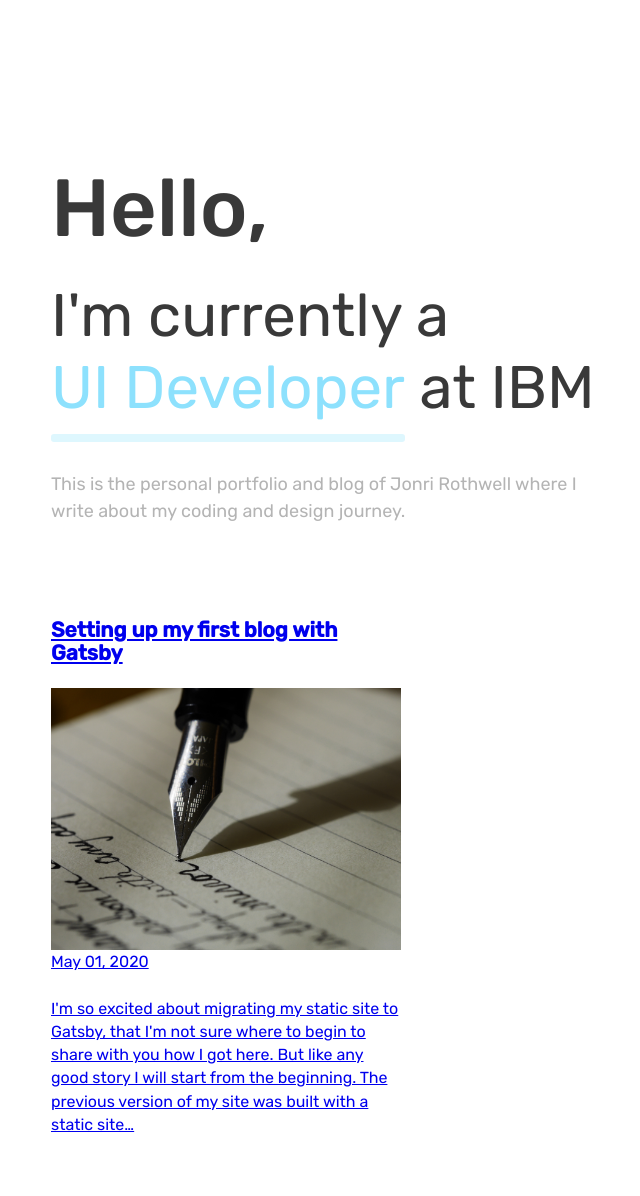
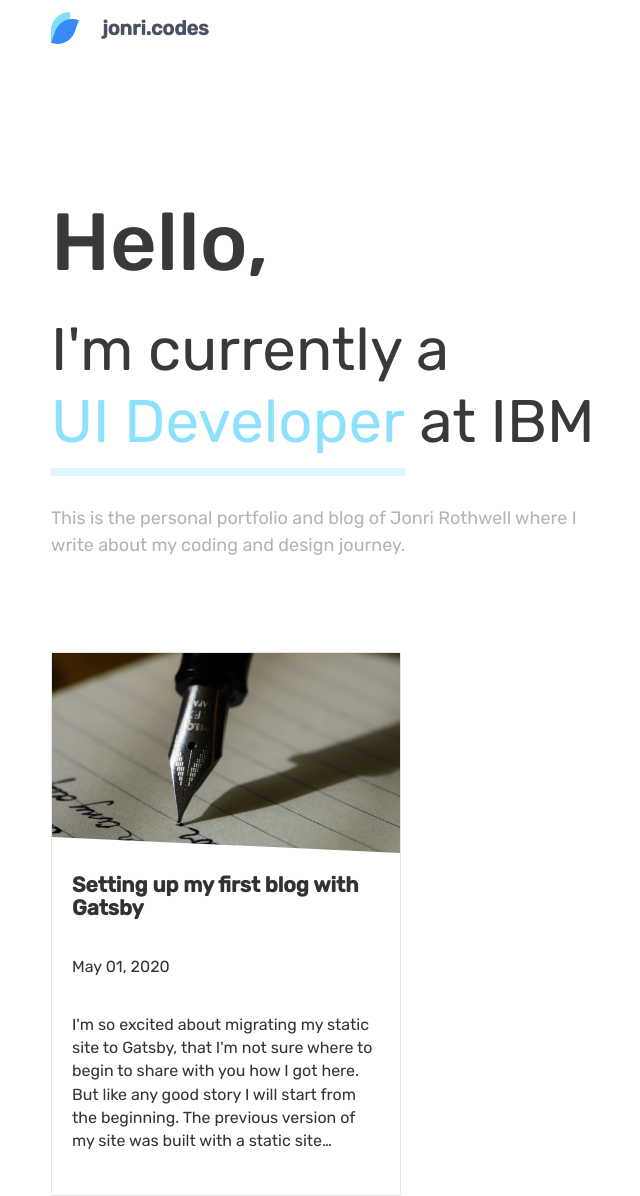
Before and after one commit to grataydesigns/jonri-codes, a Gatsby site: page / in a window 1280 px wide. Shown: the whole page, without its empty margins (19-659 px from the left). Before the commit the page ends 1159 px from the top, so only its background shows below. Built offline with nearby package versions, Linux system fonts and the light colour scheme; Gatsby itself is replaced by a stand-in of ours; some packages are replaced by stand-ins of ours.

Commit message:
add header component and more styles

```diff
--- a/src/components/card.js
+++ b/src/components/card.js
@@ -1,10 +1,68 @@
 import React from "react";
+import { Link } from "gatsby";
+import Img from "gatsby-image";
 import styled from "styled-components";
 
 const CardContainer = styled.div`
+	border: 1px solid rgba(0, 0, 0, 0.1);
+	border-radius: 2px;
+	display: flex;
+	flex-direction: column;
 	max-width: 350px;
+	position: relative;
+
+	:hover {
+		box-shadow: 0 0 0.25rem 0 rgba(0, 0, 0, 0.1);
+	}
+
+	a {
+		color: #323232;
+		text-decoration: none;
+
+		&::after {
+			content: "";
+			position: absolute;
+			left: 0;
+			top: 0;
+			right: 0;
+			bottom: 0;
+		}
+	}
 `;
 
-const Card = ({ children }) => <CardContainer>{children}</CardContainer>;
+const CardImage = styled.div`
+	clip-path: polygon(0 0, 100% 0, 100% 100%, 0 calc(100% - 1rem));
+	height: 12.5rem;
+`;
+
+const CardBody = styled.div`
+	display: flex;
+	flex-direction: column;
+	flex-grow: 1;
+	padding: 1.25rem;
+
+	:last-child {
+		margin-top: auto;
+	}
+
+	> * + * {
+		margin-top: 0.75rem;
+	}
+`;
+
+const Card = ({ excpert, title, image, date, url }) => (
+	<CardContainer>
+		<CardImage>
+			<Img sizes={image} />
+		</CardImage>
+		<CardBody>
+			<h3>
+				<Link to={url}>{title}</Link>
+			</h3>
+			<p>{date}</p>
+			<p>{excpert}</p>
+		</CardBody>
+	</CardContainer>
+);
 
 export default Card;
--- /dev/null
+++ b/src/components/header.js
@@ -0,0 +1,50 @@
+import React from "react";
+import { Link } from "gatsby";
+import styled from "styled-components";
+
+import { rhythm } from "../utils/typography";
+import Logo from "../../images/logo.svg";
+
+const HeaderWrapper = styled.header`
+	margin-bottom: 8.125rem;
+`;
+
+const HeaderContainer = styled.div`
+	align-items: center;
+	display: flex;
+	height: 4rem;
+	margin: 0 auto;
+	max-width: 71.25rem;
+`;
+
+const SiteTitle = styled.h1`
+	margin-bottom: 0;
+
+	a {
+		align-items: center;
+		color: #4b5165;
+		font-size: 1.25rem;
+		display: inline-flex;
+		text-decoration: none;
+	}
+
+	img {
+		margin-bottom: 0;
+		margin-right: ${rhythm(1)};
+	}
+`;
+
+const Header = () => (
+	<HeaderWrapper>
+		<HeaderContainer>
+			<SiteTitle>
+				<Link to="/">
+					<img src={Logo} alt="Jonri Codes Logo" />
+					<span>jonri.codes</span>
+				</Link>
+			</SiteTitle>
+		</HeaderContainer>
+	</HeaderWrapper>
+);
+
+export default Header;
--- a/src/components/layout.js
+++ b/src/components/layout.js
@@ -1,5 +1,7 @@
 import React from "react";
 import styled from "styled-components";
+
+import Header from "../components/header";
 
 export const ContainerWrapper = styled.div`
 	margin: 0 auto;
@@ -18,6 +20,13 @@ export const GalleryGridWrapper = styled.div`
 	grid-template-columns: repeat(auto-fit, minmax(255px, 1fr));
 `;
 
+export const Layout = ({ children }) => (
+	<>
+		<Header />
+		<main>{children}</main>
+	</>
+);
+
 export const Container = ({ children }) => (
 	<ContainerWrapper>{children}</ContainerWrapper>
 );
--- a/src/pages/index.js
+++ b/src/pages/index.js
@@ -1,10 +1,9 @@
 import React from "react";
 import styled from "styled-components";
-import { graphql, Link } from "gatsby";
-import Img from "gatsby-image";
+import { graphql } from "gatsby";
 import { rhythm } from "../utils/typography";
 import { useSiteMetadata } from "../hooks/useSiteMetadata";
-import { Container, Grid } from "../components/layout";
+import { Container, Grid, Layout } from "../components/layout";
 
 import Card from "../components/card";
 
@@ -50,12 +49,12 @@ const SubHeadline = styled.p`
 const GridItem = styled.section`
 	grid-column: 1 / span 6;
 	margin-bottom: 70px;
-	margin-top: 160px;
 `;
 
 export default ({ data }) => {
 	const { description } = useSiteMetadata();
 	return (
+		<Layout>
 			<Container>
 				<Grid>
 					<GridItem>
@@ -68,16 +67,17 @@ export default ({ data }) => {
 					</GridItem>
 				</Grid>
 				{data.allMdx.nodes.map(({ excerpt, frontmatter, fields }) => (
-				<Card>
-					<Link to={`/blog${fields.slug}`}>
-						<h3>{frontmatter.title}</h3>
-						<Img sizes={frontmatter.cover.childImageSharp.sizes} />
-						<p>{frontmatter.date}</p>
-						<p>{excerpt}</p>
-					</Link>
-				</Card>
+					<Card
+						url={`/blog${fields.slug}`}
+						title={frontmatter.title}
+						date={frontmatter.date}
+						excpert={excerpt}
+						image={frontmatter.cover.childImageSharp.sizes}
+						key={fields.slug}
+					/>
 				))}
 			</Container>
+		</Layout>
 	);
 };
 
```
Also changed, not shown: src/templates/blogPostTemplate.js (+26 -7 lines), images/logo.svg (added). Lines whose indentation alone changed are shown as unchanged.
